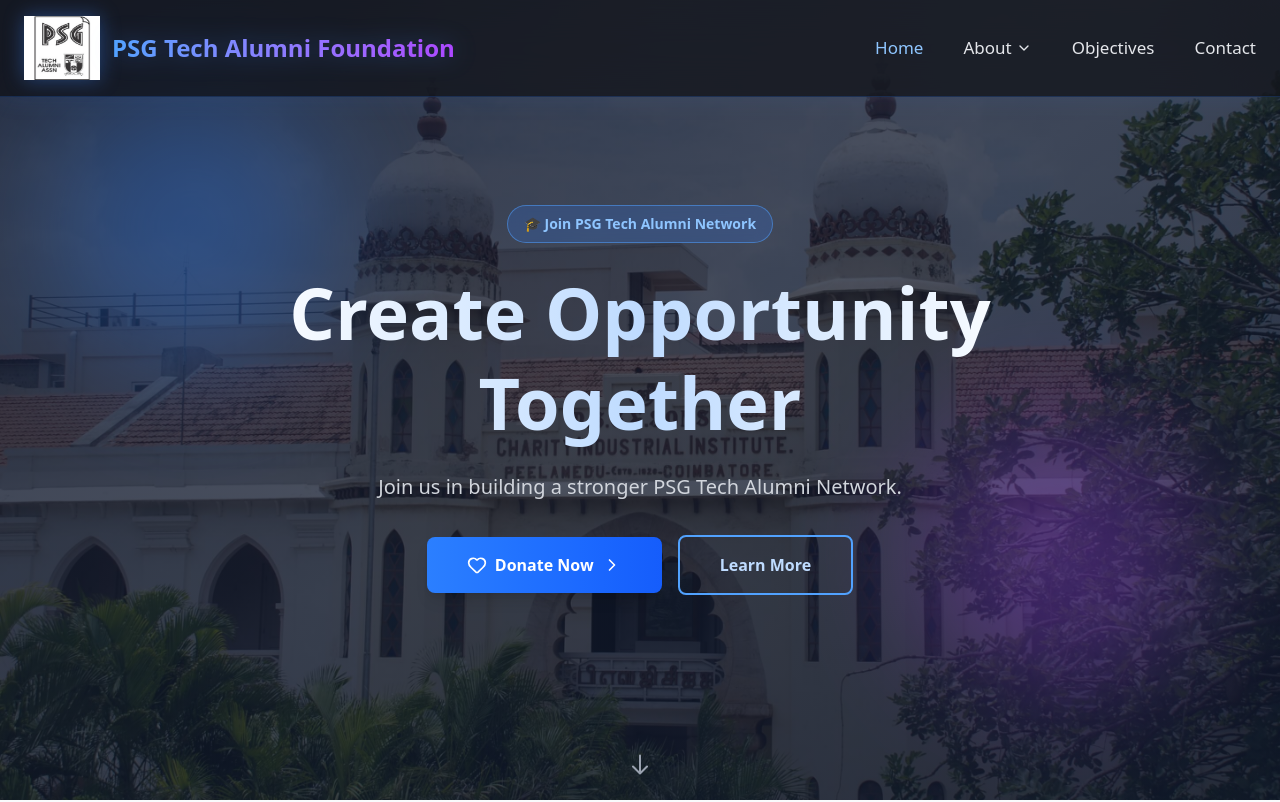
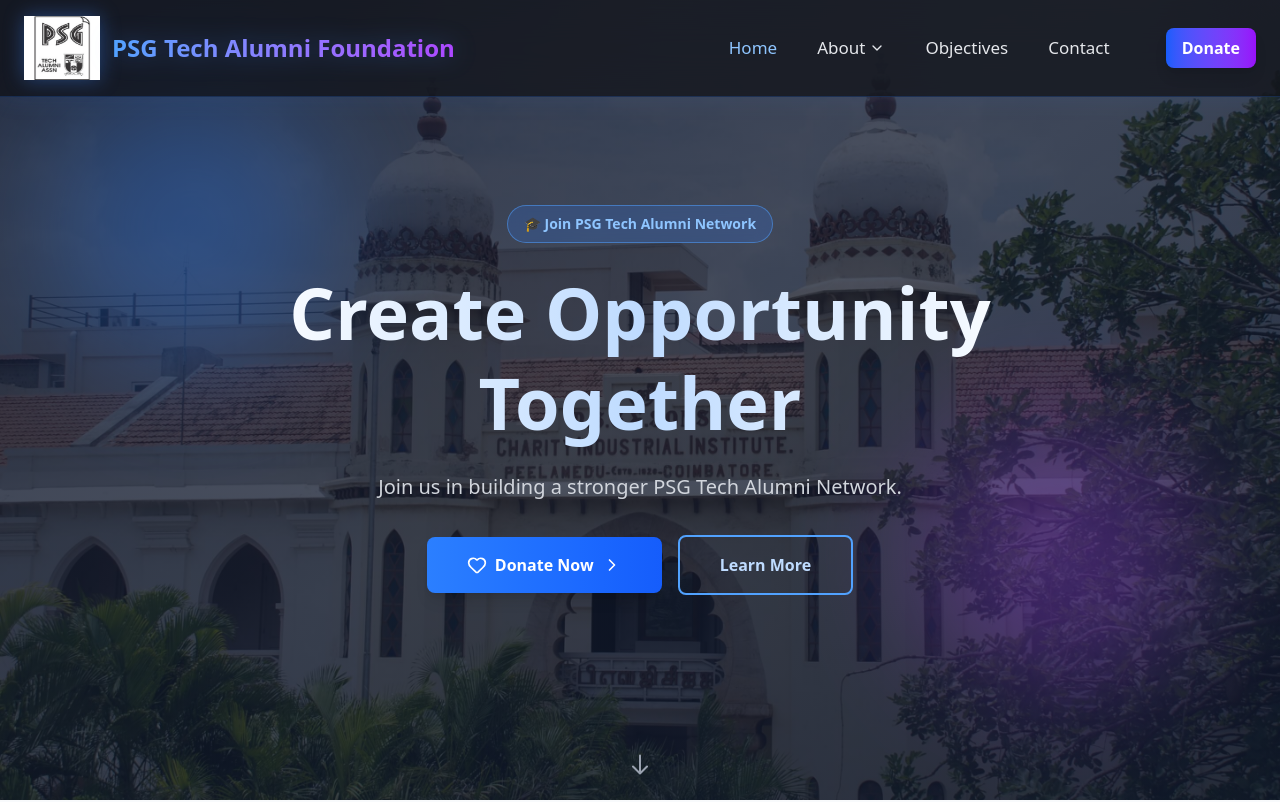
Before and after one commit to Vijay-Psgtech/Psg_Alumni_Foundation, a React (Vite) app: page / in a window 1280 px wide. Shown: the top 802 px of the page. Built offline with nearby package versions, Linux system fonts and the light colour scheme.

Commit message:
Donate button has been added in navbar.

```diff
--- a/src/components/NavBar.jsx
+++ b/src/components/NavBar.jsx
@@ -23,9 +23,6 @@
       ],
     },
     { label: "Objectives", path: "/objectives" },
-    // { label: "Notable Alumni", path: "/alumni" },
-    // { label: "Events", path: "/events" },
-    // { label: "Gallery", path: "/gallery" },
     { label: "Contact", path: "/contact" },
   ];
 
@@ -135,6 +132,15 @@
               </NavLink>
             )
           )}
+          {/* Donate CTA */}
+          <Link to="/donate" className="ml-4">
+            <button
+              aria-label="Donate now"
+              className="px-4 py-2 bg-gradient-to-r from-blue-600 to-purple-600 text-white font-semibold rounded-lg shadow-lg hover:opacity-95 transition"
+            >
+              Donate
+            </button>
+          </Link>
         </div>
 
         {/* MOBILE MENU BUTTON */}
@@ -202,6 +208,13 @@
               </NavLink>
             )
           )}
+          <div className="mt-2 pt-2 border-t border-blue-500/10">
+            <Link to="/donate" onClick={() => setIsOpen(false)}>
+              <button className="w-full px-4 py-3 bg-gradient-to-r from-blue-600 to-purple-600 text-white rounded-full font-semibold shadow">
+                Donate Now
+              </button>
+            </Link>
+          </div>
         </div>
       )}
     </nav>
```
